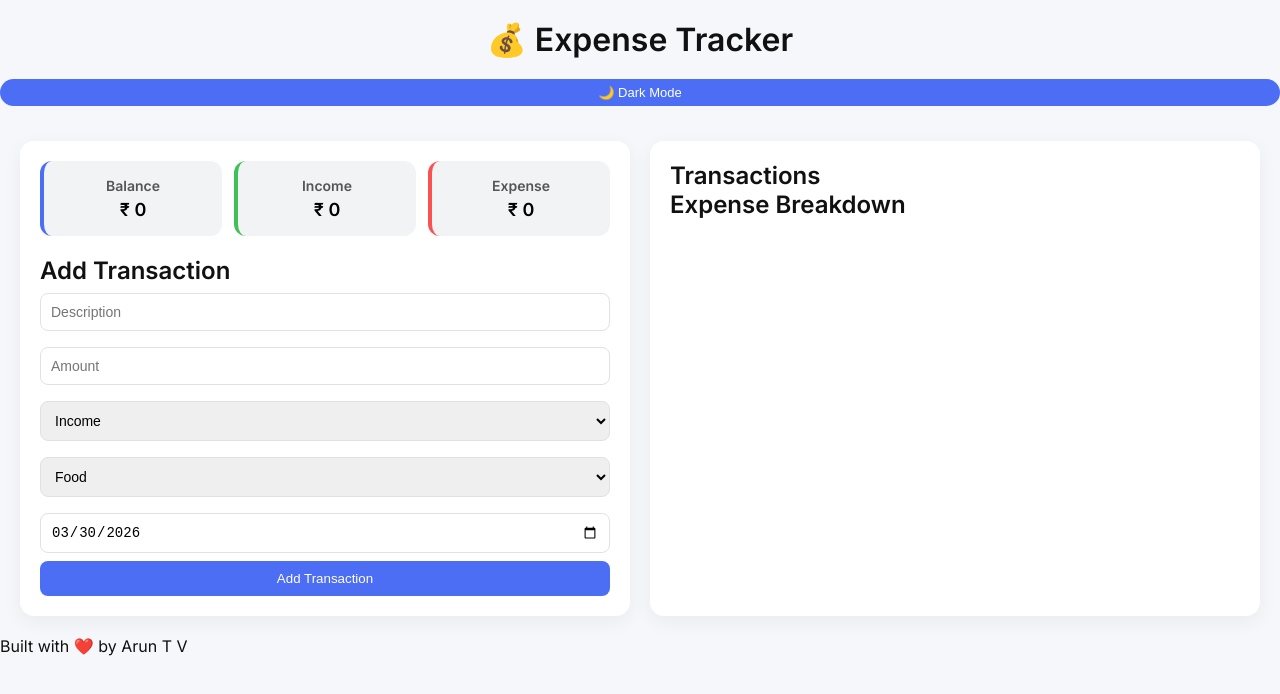
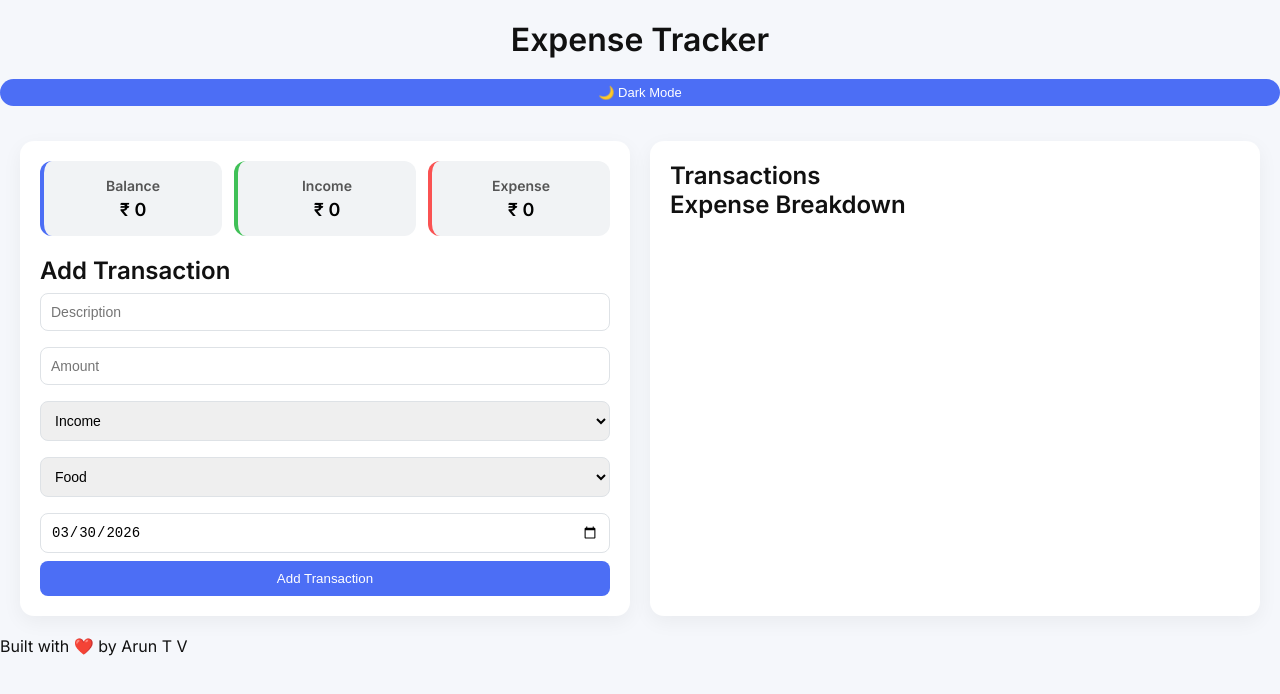
Before and after one commit to aruntv1407/expense-tracker, a plain HTML site: page index.html in a window 1280 px wide. Drawn offline with nearby package versions, Linux system fonts and the light colour scheme.

Commit message:
removed emoji

```diff
--- a/index.html
+++ b/index.html
@@ -12,7 +12,7 @@
 </head>
 <body>
 
-<h1 class="title">💰 Expense Tracker</h1>
+<h1 class="title"> Expense Tracker</h1>
 
 <div class="theme-toggle">
     <button onclick="toggleTheme()">🌙 Dark Mode</button>
```
